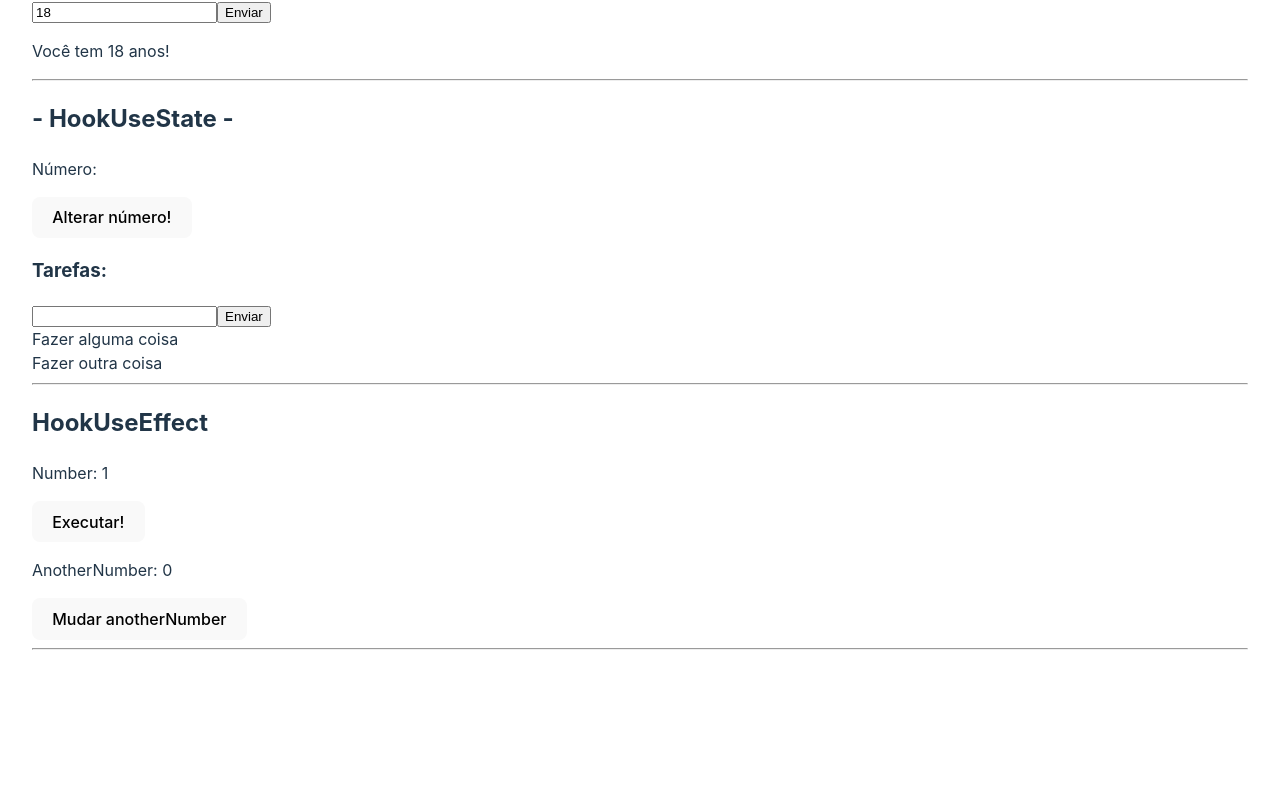
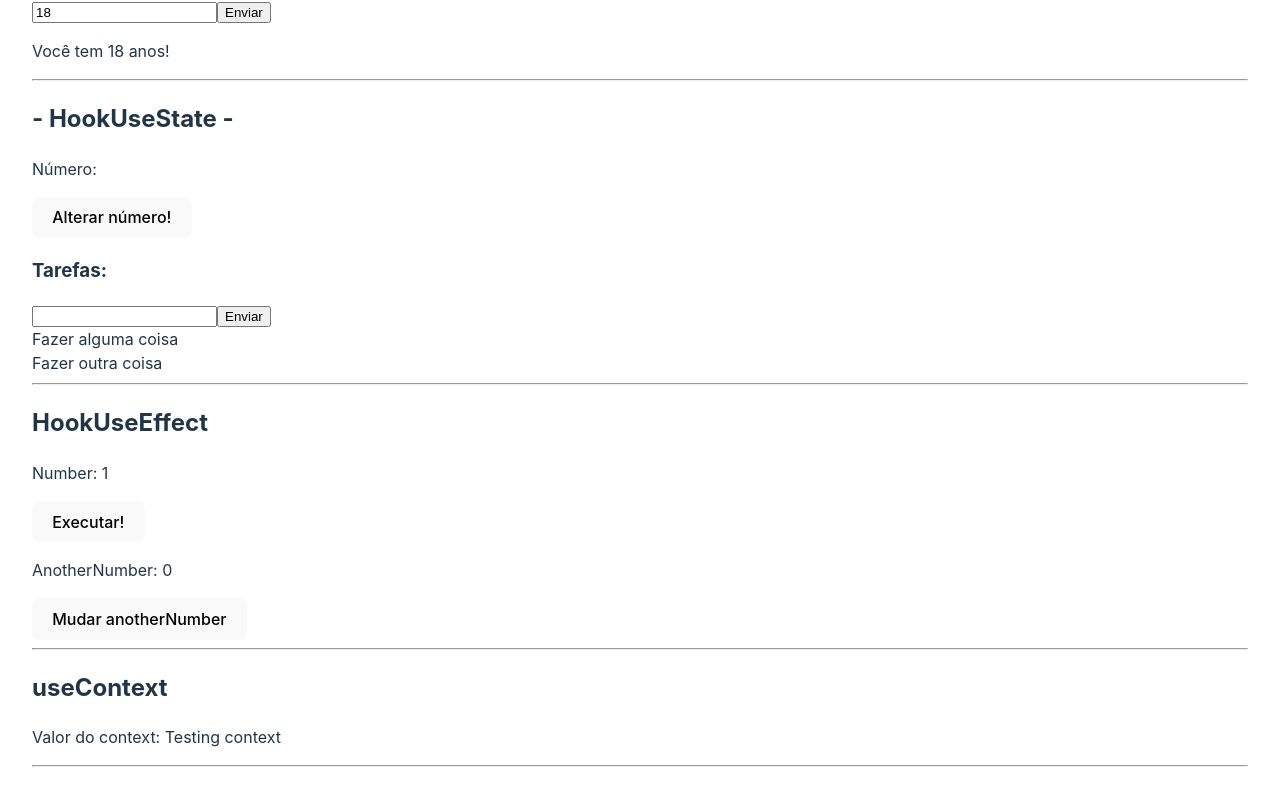
Before and after one commit to lucianobrsts/cursoreactudemy, a React (Vite) app in the folder 11_REACT_HOOKS/reacthooks/: page / in a window 1280 px wide. Shown: the part 447-1252 px from the top of the page. Before the commit the page ends 1137 px from the top, so only its background shows below. Built offline with nearby package versions, Linux system fonts and the light colour scheme.

Commit message:
useContext

```diff
--- a/11_REACT_HOOKS/reacthooks/src/App.jsx
+++ b/11_REACT_HOOKS/reacthooks/src/App.jsx
@@ -3,6 +3,8 @@ import "./App.css";
 
 //import react-router-dom
 import { BrowserRouter, Routes, Route, Link } from "react-router-dom";
+
+import { HookUseContext } from "./components/HookUseContext";
 
 //pages
 import Home from "./pages/Home/Home";
@@ -10,6 +12,7 @@ import About from "./pages/About/About";
 
 function App() {
   return (
+    <HookUseContext>
       <div className="App">
         <h1>React Hooks</h1>
 
@@ -30,6 +33,7 @@ function App() {
           </Routes>
         </BrowserRouter>
       </div>
+    </HookUseContext>
   );
 }
 
--- /dev/null
+++ b/11_REACT_HOOKS/reacthooks/src/components/HookUseContext.jsx
@@ -0,0 +1,11 @@
+import { createContext } from "react";
+
+export const SomeContext = createContext();
+
+export const HookUseContext = ({ children }) => {
+  const contextValue = "Testing context";
+
+  return (
+    <SomeContext.Provider value={{contextValue}}>{children}</SomeContext.Provider>
+  );
+};
--- a/11_REACT_HOOKS/reacthooks/src/pages/About/About.jsx
+++ b/11_REACT_HOOKS/reacthooks/src/pages/About/About.jsx
@@ -1,12 +1,18 @@
-import styles from "./About.module.css"
-import React from 'react'
+import styles from "./About.module.css";
+import React from "react";
+
+// useContext
+import { useContext } from "react";
+import { SomeContext } from "../../components/HookUseContext";
 
 const About = () => {
+  const { contextValue } = useContext(SomeContext);
   return (
     <div className={styles.container}>
-        <h1>About</h1>
+      <h2>About</h2>
+      <p>Valor do contexto: {contextValue}</p>
     </div>
-  )
-}
+  );
+};
 
-export default About
+export default About;
--- a/11_REACT_HOOKS/reacthooks/src/pages/Home/Home.jsx
+++ b/11_REACT_HOOKS/reacthooks/src/pages/Home/Home.jsx
@@ -1,18 +1,27 @@
-import styles from "./Home.module.css"
-import React from 'react'
+import styles from "./Home.module.css";
+import React from "react";
 
-import HookUseState from "../../components/HookUseState"
-import HookUseReducer from "../../components/HookUseReducer"
-import { HookUseEffect } from "../../components/HookUseEffect"
+import HookUseState from "../../components/HookUseState";
+import HookUseReducer from "../../components/HookUseReducer";
+import { HookUseEffect } from "../../components/HookUseEffect";
+
+// useContext
+import { useContext } from "react";
+import { SomeContext } from "../../components/HookUseContext";
 
 const Home = () => {
+  const {contextValue} = useContext(SomeContext)
   return (
     <div className={styles.container}>
       <HookUseState />
       <HookUseReducer />
       <HookUseEffect />
+
+      <h2>useContext</h2>
+      <p>Valor do context: {contextValue}</p>
+      <hr />
     </div>
-  )
-}
+  );
+};
 
-export default Home
+export default Home;
```
Also changed, not shown: 11_REACT_HOOKS/reacthooks/src/components/HookUseEffect.jsx (+5 -5 lines). Lines whose indentation alone changed are shown as unchanged.
